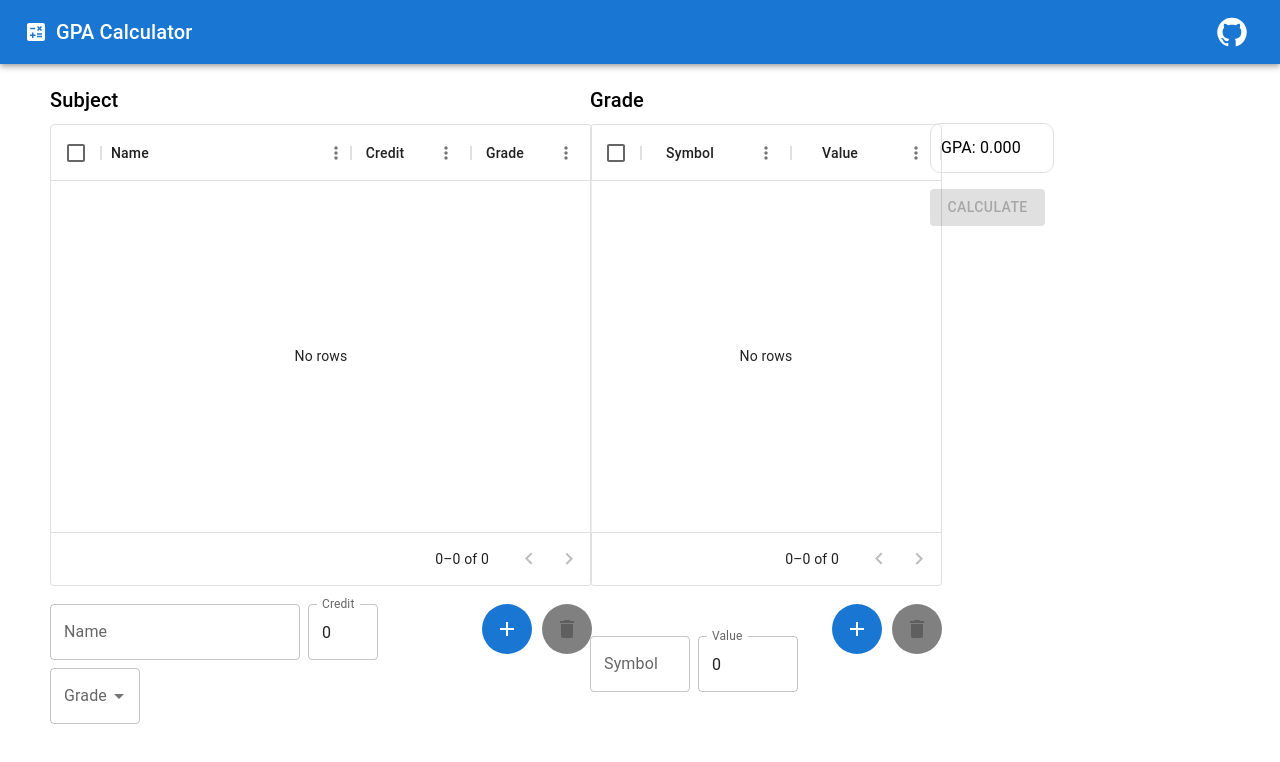
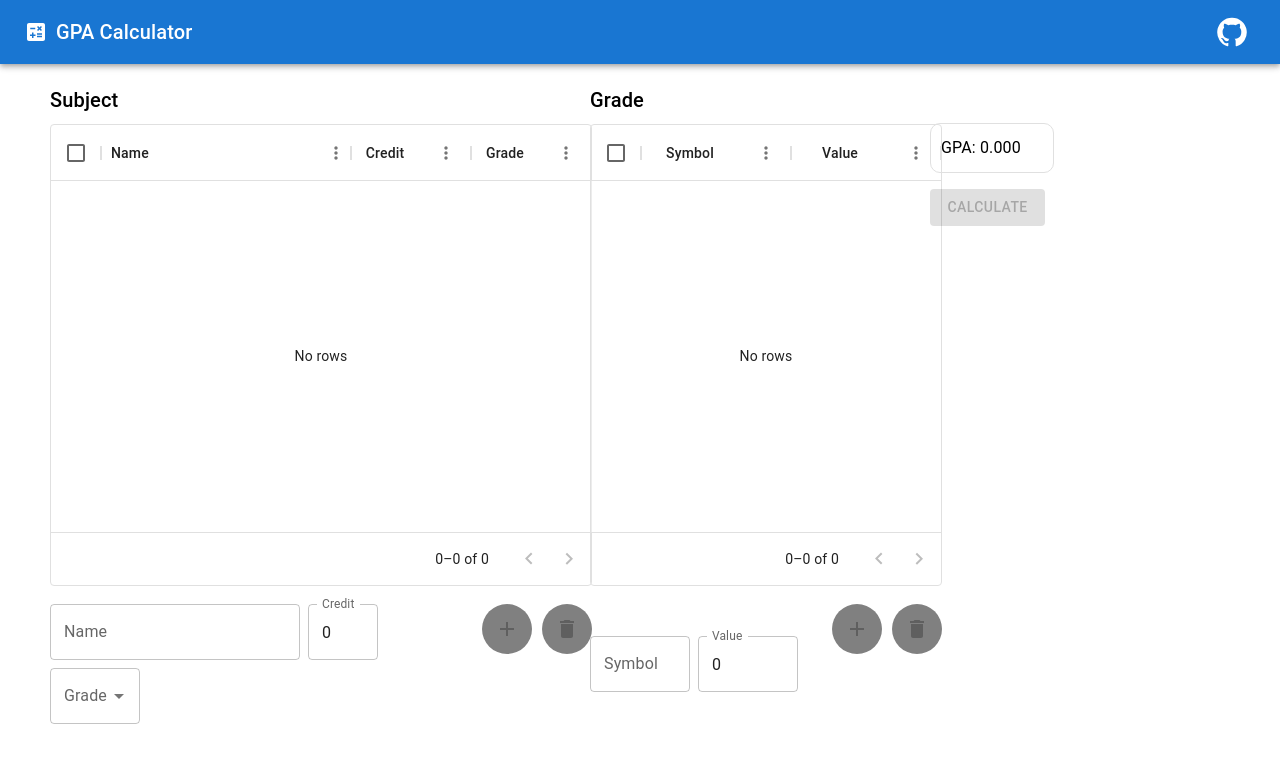
Before and after one commit to Krissy510/GPA-Calculator, a React (Vite) app: page / in a window 1280 px wide. Shown: the top 762 px of the page. Built offline with nearby package versions, Linux system fonts and the light colour scheme; the HTML template or start-up script is replaced by a standard one.

Commit message:
Fix incorrect logic for disable

```diff
--- a/src/components/Grade/Grade.tsx
+++ b/src/components/Grade/Grade.tsx
@@ -42,7 +42,7 @@ const Grade = ({grades, setGrades}: GradeProps) => {
 
             <div className='controls-panel'>
                 <GradeInput setSymbol={setSymbol} value={value} setValue={setValue}/>
-                <AddButton onClick={handleAdd} disabled={symbol !== '' && grades.has(symbol)}/>
+                <AddButton onClick={handleAdd} disabled={symbol === '' || grades.has(symbol)}/>
                 <DeleteButton onClick={handleDelete} disabled={!(selectedGrades.length > 0)}/>
             </div>
         </Grid>
--- a/src/components/Subject/Subject.tsx
+++ b/src/components/Subject/Subject.tsx
@@ -50,8 +50,7 @@ const Subject = ({subjects, setSubjects, grades}: SubjectProps) => {
                     setGrade={setGrade}
                 />
                 <AddButton onClick={handleAdd} disabled={
-                    name === '' &&
-                    grade === '' &&
+                    (name === '' && grade === '') ||
                     subjects.some(subject => subject.name === name)
                 }/>
                 <DeleteButton onClick={handleDelete} disabled={!(selectedSubjects.length > 0)}/>
```
